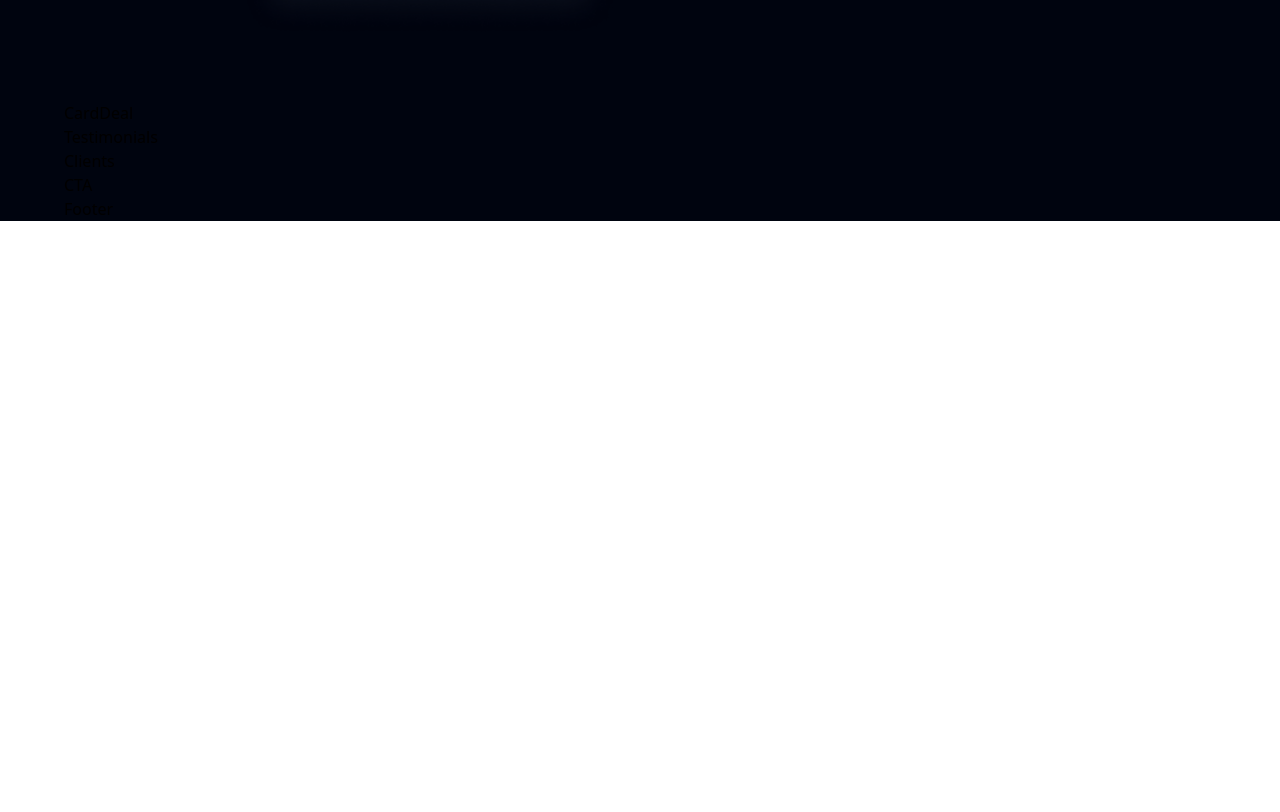
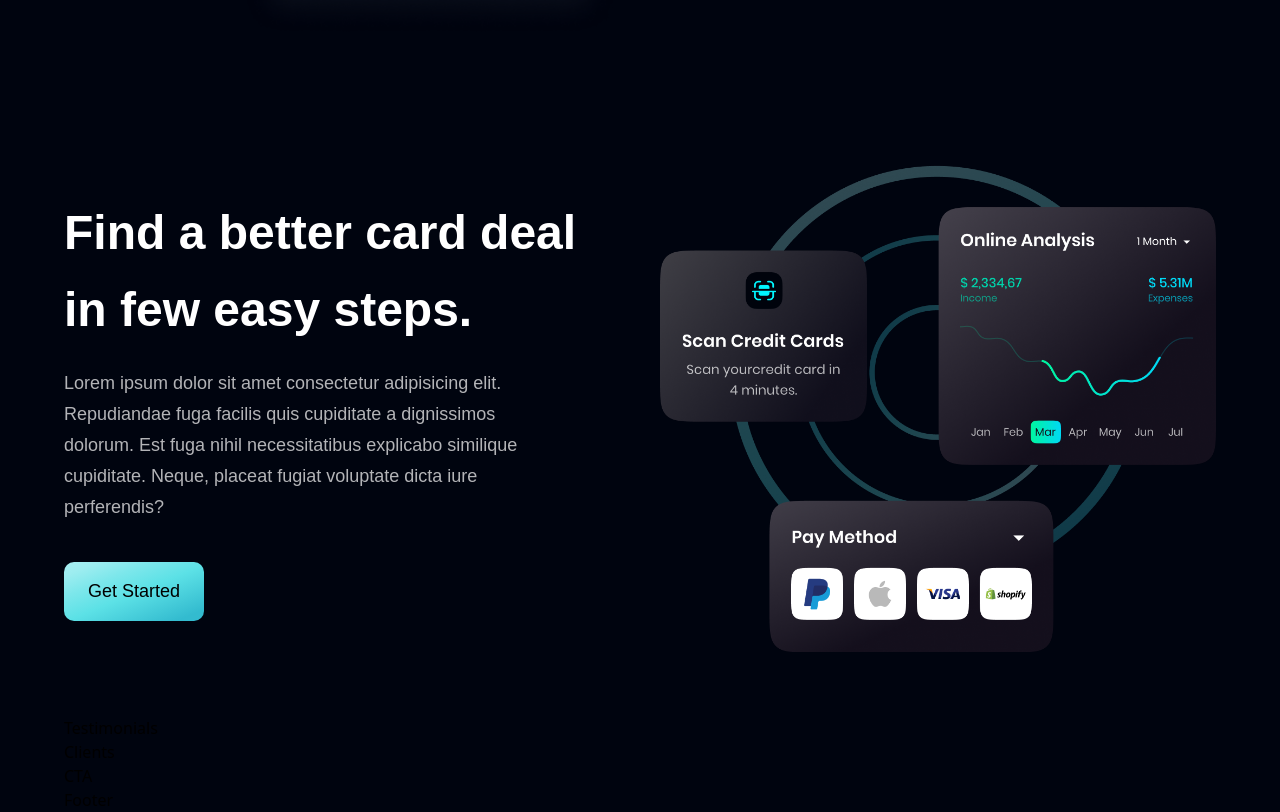
Before and after one commit to MohamadWebdev/modern-ui-ux, a React (Vite) app: page / in a window 1280 px wide. Shown: the part 2045-2857 px from the top of the page. Before the commit the page ends 2266 px from the top, so only its background shows below. Built offline with nearby package versions, Linux system fonts and the light colour scheme.

Commit message:
CardDeal-component-design

```diff
--- a/src/components/CardDeal.jsx
+++ b/src/components/CardDeal.jsx
@@ -1,9 +1,28 @@
-import React from 'react'
+import { card } from "../assets";
+import styles, { layout } from "../style";
+import Button from "./Button";
 
-const CardDeal = () => {
-  return (
-    <div>CardDeal</div>
-  )
-}
+const CardDeal = () => (
+  <section className={layout.section}>
+    <div className={layout.sectionInfo}>
+      <h2 className={styles.heading2}>
+        Find a better card deal <br className="sm:block hidden" /> in few easy
+        steps.
+      </h2>
 
-export default CardDeal
+      <p className={`${styles.paragraph} max-w-[480px] mt-5`}>
+        Lorem ipsum dolor sit amet consectetur adipisicing elit. Repudiandae
+        fuga facilis quis cupiditate a dignissimos dolorum. Est fuga nihil
+        necessitatibus explicabo similique cupiditate. Neque, placeat fugiat
+        voluptate dicta iure perferendis?
+      </p>
+      <Button styles={"mt-10"} />
+    </div>
+
+    <div className={layout.sectionImg}>
+      <img src={card} alt="card" className={`w-full h-fulls`}/>
+    </div>
+  </section>
+);
+
+export default CardDeal;
```
